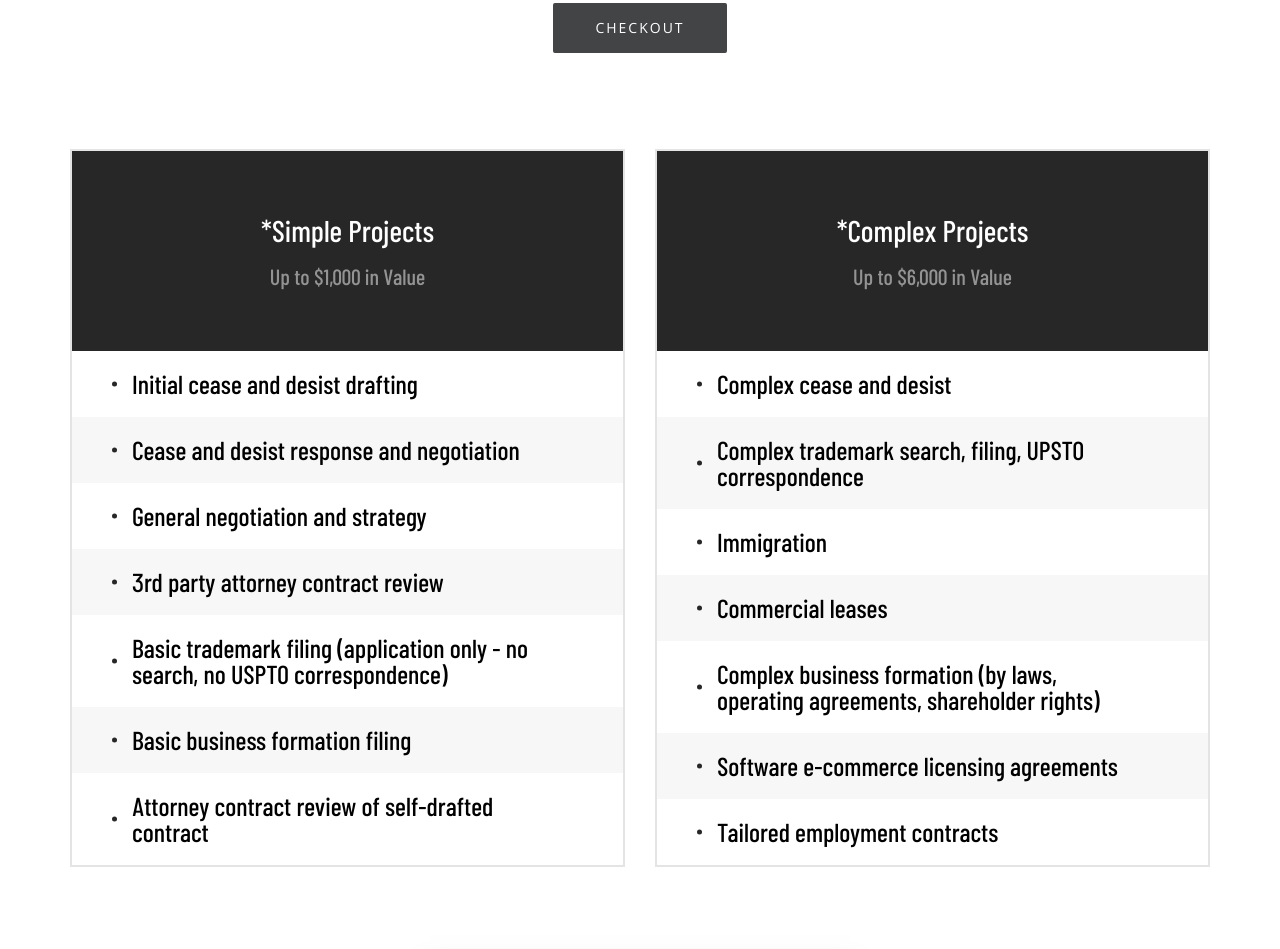
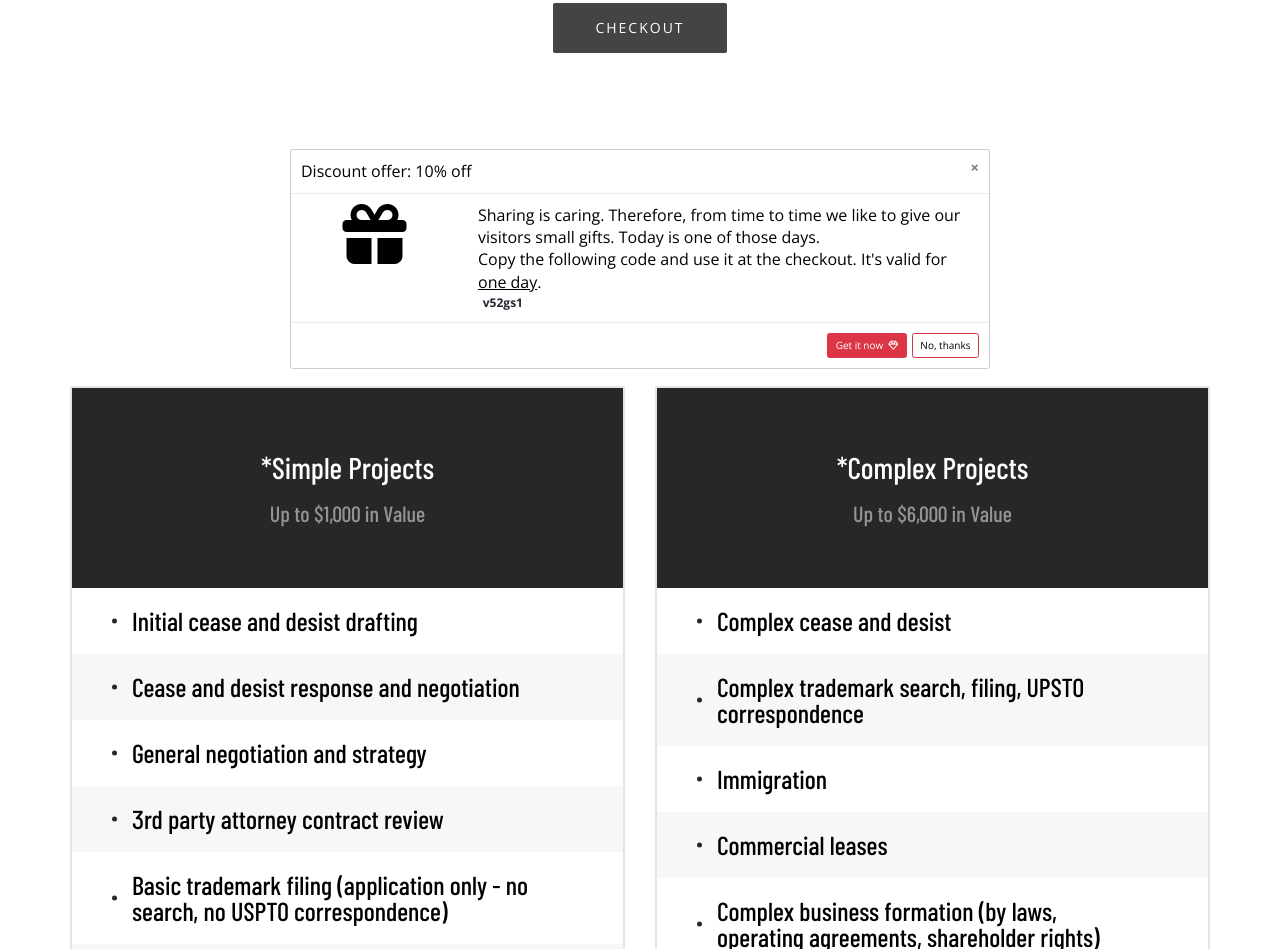
Before and after one commit to midasdev711/DeepLaw, a website: page deeplaw-client-dashboard/public/pages/subscribe.html in a window 1280 px wide. Shown: the part 2732-3681 px from the top of the page. Drawn offline with nearby package versions, Linux system fonts and the light colour scheme; a script that the page names is missing; a web font is replaced by a local one.

Commit message:
add accesscode after signup

```diff
--- a/deeplaw-client-dashboard/controllers/authController.js
+++ b/deeplaw-client-dashboard/controllers/authController.js
@@ -35,7 +35,7 @@ exports.register = (req, res) => {
         res.send({
           userId: result["_id"],
           message: "Created Succesfully",
-          token: token
+          token: token,
         });
       })
       .catch(error => {
@@ -239,7 +239,8 @@ exports.charge = (req, res) => {
           res.json({
             userId: result["_id"],
             message: "Created Succesfully",
-            token: token
+            token: token,
+            accessCode: accessCode
           });
         })
         .catch(error => {
--- a/deeplaw-client-dashboard/public/assets/custom/js/subscribe.js
+++ b/deeplaw-client-dashboard/public/assets/custom/js/subscribe.js
@@ -144,8 +144,8 @@ $(document).ready(function() {
 				return;
 			}
 	    localStorage.setItem("token", result['token']);
-      localStorage.setItem("username", result['userId']);
-      window.location.href = "/chat";
+      	localStorage.setItem("username", result['userId']);
+      		window.location.href = "/chat";
 		})
 		.catch((res) => {
 			console.log(res);
--- a/deeplaw-client-dashboard/public/pages/subscribe.html
+++ b/deeplaw-client-dashboard/public/pages/subscribe.html
@@ -513,9 +513,65 @@
 					<button id="prev-step" data-toggle="modal" data-target="#signup-modal" data-dismiss="modal">Prev</button>
 				  	<button id="submit-payment">Agree & Submit</button>
 				  	<button data-dismiss="modal">Disagree</button>
+				  	<button type="hidden" id="accessCodeShow" data-toggle="modal" data-target="#modalDiscount" data-dismiss="modal"></button>
 				</form>
 			</div>
 		</div>
+	</div>
+
+
+
+	<div class="modal-dialog modal-side modal-bottom-right modal-notify modal-danger" role="document">
+	  <!--Content-->
+	  <div class="modal-content">
+	    <!--Header-->
+	    <div class="modal-header">
+	      <p class="heading">Discount offer:
+	        <strong>10% off</strong>
+	      </p>
+
+	      <button type="button" class="close" data-dismiss="modal" aria-label="Close">
+	        <span aria-hidden="true" class="white-text">&times;</span>
+	      </button>
+	    </div>
+
+	    <!--Body-->
+	    <div class="modal-body">
+
+	      <div class="row">
+	        <div class="col-3">
+	          <p></p>
+	          <p class="text-center">
+	            <i class="fas fa-gift fa-4x"></i>
+	          </p>
+	        </div>
+
+	        <div class="col-9">
+	          <p>Sharing is caring. Therefore, from time to time we like to give our visitors small gifts. Today is
+	            one
+	            of those days.</p>
+	          <p>
+	            <strong>Copy the following code and use it at the checkout. It's valid for
+	              <u>one day</u>.</strong>
+	          </p>
+	          <h2>
+	            <span class="badge">v52gs1</span>
+	          </h2>
+
+	        </div>
+	      </div>
+	    </div>
+
+	    <!--Footer-->
+	    <div class="modal-footer flex-center">
+	      <a href="https://mdbootstrap.com/products/jquery-ui-kit/" class="btn btn-danger">Get
+	        it now
+	        <i class="far fa-gem ml-1 white-text"></i>
+	      </a>
+	      <a type="button" class="btn btn-outline-danger waves-effect" data-dismiss="modal">No, thanks</a>
+	    </div>
+	  </div>
+	  <!--/.Content-->
 	</div>
 
     <!--======================
```
